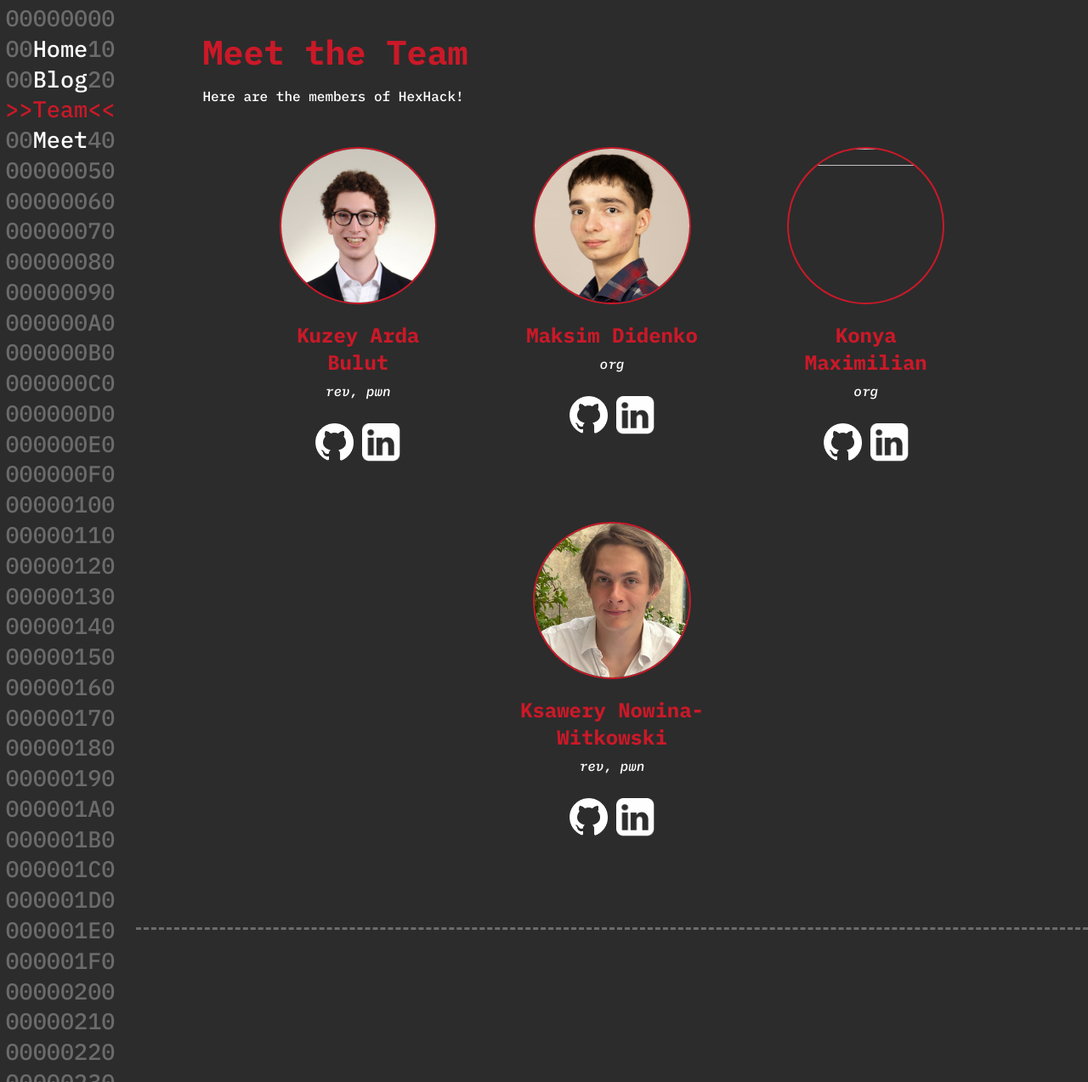
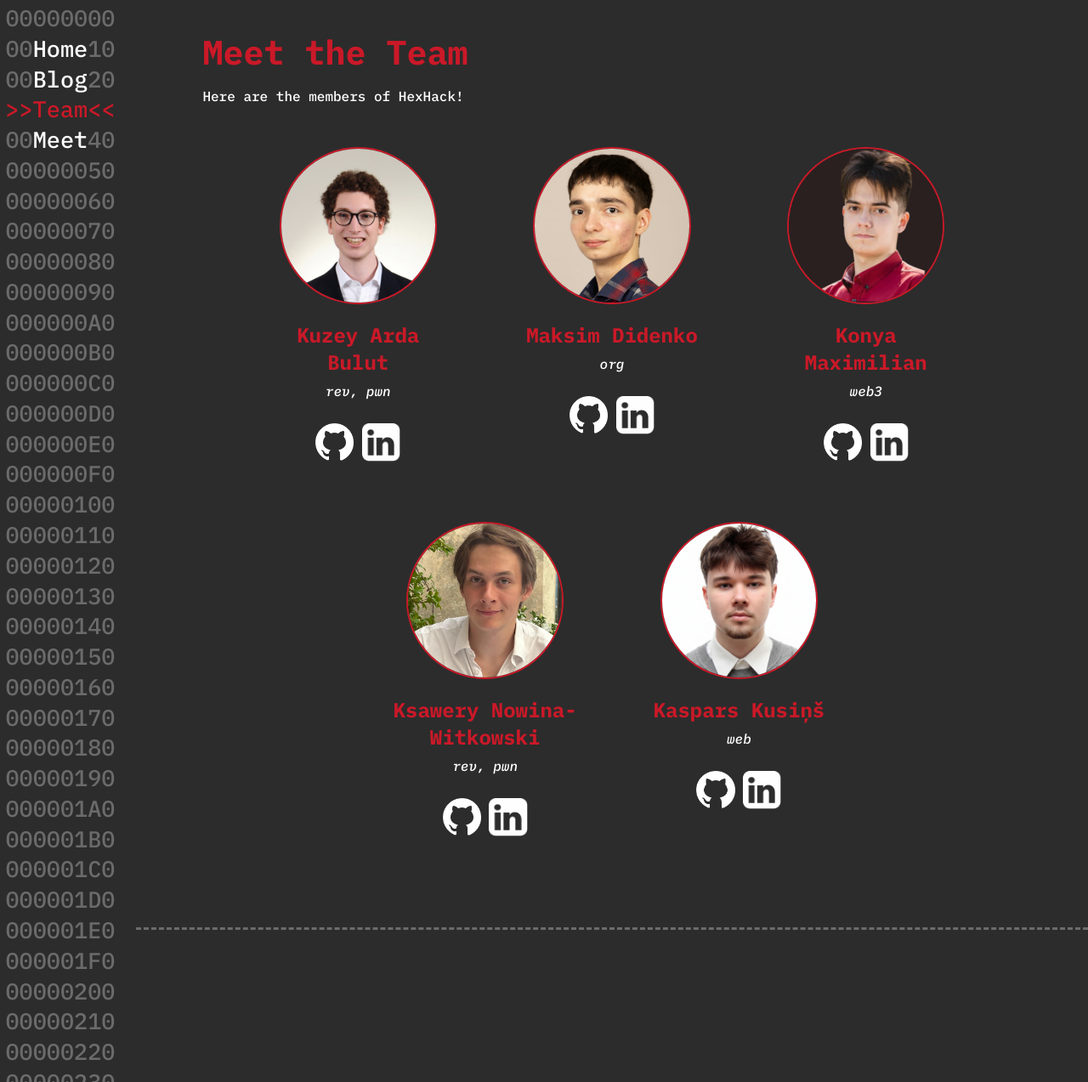
Before and after one commit to 0xhexhack/0xhexhack.github.io, a plain HTML site: page team.html in a window 1280 px wide. Shown: the part 13-1286 px from the top of the page at 85% size. Drawn offline with nearby package versions, Linux system fonts and the light colour scheme.

Commit message:
Fixing the errors and adding Kaspars as a new member

```diff
--- a/team.html
+++ b/team.html
@@ -137,10 +137,10 @@
         </div>
 
         <div class="member-flex-item">
-            <img src="assets/images/members/konya.jpg" class="profile-image"/>
+            <img src="assets/images/members/konya.jpeg" class="profile-image"/>
 
             <p class="member-name"><strong>Konya Maximilian</strong></p>
-            <p class="member-role"><i>org</i></p>
+            <p class="member-role"><i>web3</i></p>
 
 
 
@@ -184,6 +184,30 @@
 
         </div>
 
+        <div class="member-flex-item">
+            <img src="assets/images/members/kaspars.png" class="profile-image"/>
+
+            <p class="member-name"><strong>Kaspars Kusiņš</strong></p>
+            <p class="member-role"><i>web</i></p>
+
+
+
+
+                <a href="https://github.com/KaspijaALT">
+                    <img class="logo" src="assets/images/github.png" />
+                </a>
+
+
+
+                <a href="https://linkedin.com/in/kasparskusins">
+                    <img class="logo" src="assets/images/linkedin.png" />
+                </a>
+
+
+
+
+        </div>
+
 </div>
             </main><footer>
     <div class="window-container">
```
Also changed, not shown: assets/images/members/kaspars.png (added).
